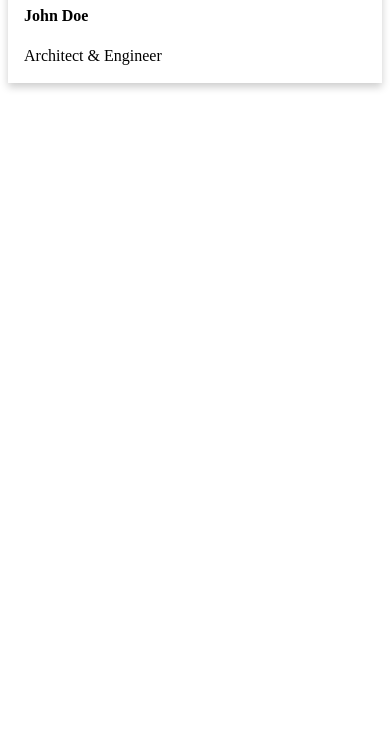
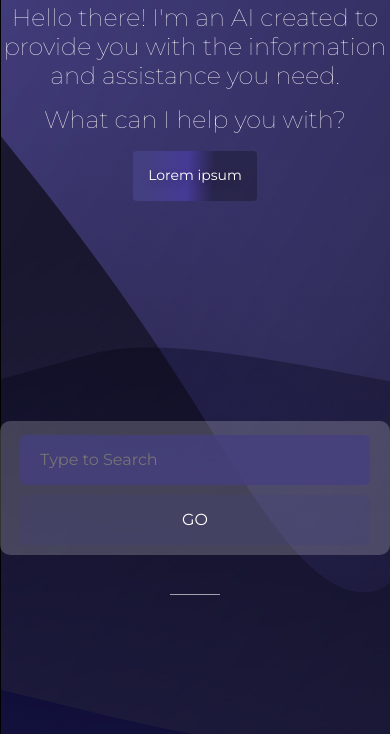
Before and after one commit to ashwanthbalakrishnan5/BudgetPal, a plain HTML site: page index.html in a window 390 px wide. Shown: the part 110-844 px from the top of the page. Drawn offline with nearby package versions, Linux system fonts and the light colour scheme.

Commit message:
Further Updates

```diff
--- a/index.html
+++ b/index.html
@@ -4,29 +4,88 @@
     <meta charset="UTF-8" />
     <meta http-equiv="X-UA-Compatible" content="IE=edge" />
     <meta name="viewport" content="width=device-width, initial-scale=1.0" />
-    <link rel="stylesheet" href="style.css" />
+
     <link rel="preconnect" href="https://fonts.googleapis.com" />
     <link rel="preconnect" href="https://fonts.gstatic.com" crossorigin />
     <!-- GOOGLE FONTS -->
+    <link rel="preconnect" href="https://fonts.googleapis.com" />
+    <link rel="preconnect" href="https://fonts.gstatic.com" crossorigin />
     <link
-      href="https://fonts.googleapis.com/css2?family=Montserrat&display=swap"
+      href="https://fonts.googleapis.com/css2?family=Montserrat:wght@100;400&display=swap"
       rel="stylesheet"
     />
-    <title>Document</title>
+    <!-- Fontawesome -->
+    <script
+      src="https://kit.fontawesome.com/6855bb3cdc.js"
+      crossorigin="anonymous"
+    ></script>
+    <!-- Bootstrap -->
+    <link
+      href="https://cdn.jsdelivr.net/npm/bootstrap@5.3.0-alpha2/dist/css/bootstrap.min.css"
+      rel="stylesheet"
+      integrity="sha384-aFq/bzH65dt+w6FI2ooMVUpc+21e0SRygnTpmBvdBgSdnuTN7QbdgL+OapgHtvPp"
+      crossorigin="anonymous"
+    />
+    <script
+      src="https://cdn.jsdelivr.net/npm/@popperjs/core@2.11.6/dist/umd/popper.min.js"
+      integrity="sha384-oBqDVmMz9ATKxIep9tiCxS/Z9fNfEXiDAYTujMAeBAsjFuCZSmKbSSUnQlmh/jp3"
+      crossorigin="anonymous"
+    ></script>
+    <script
+      src="https://cdn.jsdelivr.net/npm/bootstrap@5.3.0-alpha2/dist/js/bootstrap.min.js"
+      integrity="sha384-heAjqF+bCxXpCWLa6Zhcp4fu20XoNIA98ecBC1YkdXhszjoejr5y9Q77hIrv8R9i"
+      crossorigin="anonymous"
+    ></script>
+
+    <link rel="stylesheet" href="style.css" />
+    <title>BudgetPal</title>
+    <link rel="icon" type="image/x-icon" href="favi.ico" />
+
   </head>
-  <body style="background-image: url('img/GEEKS4GEEKS.png')">
-  <h1>BUDGETPAL</h1>
+  <body style="background-image: url('GEEKS4GEEKS.png')">
+    <h1>BUDGETPAL</h1>
+    <h2>
+      Hello there! I'm an AI created to provide you with the information and
+      assistance you need.
+    </h2>
+    <h3>What can I help you with?</h3>
 
-  <div class="dictionary">
-    <img src="" alt="Avatar" style="width:100%">
-    <div class="container">
-      <h4><b>John Doe</b></h4>
-      <p>Architect & Engineer</p>
+    <button
+      class="btn btn-primary"
+      type="button"
+      data-bs-toggle="offcanvas"
+      data-bs-target="#offcanvasRight"
+      aria-controls="offcanvasRight"
+    >
+      Lorem ipsum
+    </button>
+
+    <div
+      class="offcanvas offcanvas-end"
+      tabindex="-1"
+      id="offcanvasRight"
+      aria-labelledby="offcanvasRightLabel"
+    >
+      <div class="offcanvas-header">
+        <h5 class="offcanvas-title" id="offcanvasRightLabel">DICTIONARY</h5>
+        <button
+          type="button"
+          class="btn-close"
+          data-bs-dismiss="offcanvas"
+          aria-label="Close"
+        ></button>
+      </div>
+      <div class="offcanvas-body">...</div>
     </div>
-  </div>
 
+    <div class="main-search-input-wrap">
+      <div class="main-search-input fl-wrap">
+        <div class="main-search-input-item">
+          <input type="text" value="" placeholder="Type to Search" />
+        </div>
 
-
-
+        <button class="main-search-button">GO</button>
+      </div>
+    </div>
   </body>
 </html>
--- a/style.css
+++ b/style.css
@@ -1,24 +1,194 @@
-h1{
-  font-family: 'Montserrat', sans-serif;
-  margin: auto;
+/* text */
+h1 {
+  font-family: "Montserrat", sans-serif;
+  margin-top: 7%;
   font-size: 3.5em;
   color: #f7bf51;
   text-shadow: 2%;
+  text-align: center;
+  padding-bottom: 2%;
+}
+h2 {
+  font-family: "Montserrat", sans-serif;
+  font-weight: 100;
+  padding-top: 1%;
+  padding-bottom: 1%;
+  font-size: 1.5em;
+  color: #ffffff;
+  text-shadow: 2%;
+  text-align: center;
+}
+h3 {
+  font-family: "Montserrat", sans-serif;
+  font-weight: 100;
+  padding-top: 1%;
+  padding-bottom: 2%;
+  font-size: 1.5em;
+  color: #ffffff;
+  text-shadow: 2%;
+  text-align: center;
+}
+h5 {
+  font-family: "Montserrat", sans-serif;
+  font-weight: 100;
+  font-size: 1.5em;
+  color: #ffffff;
 }
 
-
-.dictionary {
-  /* Add shadows to create the "card" effect */
-  box-shadow: 0 4px 8px 0 rgba(0,0,0,0.2);
-  transition: 0.3s;
+/* Dictionary Button */
+.btn {
+  font-family: "Montserrat", sans-serif;
+  margin: 0 auto;
+  display: block;
+  outline: 0;
+  border: 0;
+  cursor: pointer;
+  color: #fff;
+  font-weight: 500;
+  border-radius: 4px;
+  font-size: 14px;
+  height: 50px;
+  padding: 0px 15px;
+  text-shadow: rgb(0 0 0 / 25%) 0px 3px 8px;
+  background: linear-gradient(
+    92.88deg,
+    #443f80 9.16%,
+    rgba(85, 67, 204, 0.45) 43.89%,
+    rgba(0, 0, 0, 0.263) 64.72%
+  );
+  transition: all 0.5s ease 0s;
 }
 
-/* On mouse-over, add a deeper shadow */
-.dictionary:hover {
-  box-shadow: 0 8px 16px 0 rgba(0,0,0,0.2);
+.btn:hover {
+  background-color: #ffffff;
+  color: #000000;
+  box-shadow: #443f80 9.16%, 0px 1px 40px;
+  transition: all 0.1s ease 0s;
 }
 
-/* Add some padding inside the card container */
-.dictionary{
-  padding: 2px 16px;
+/* Dictionary */
+
+.offcanvas {
+  background-image: url(OFFCANVAS.png);
+  padding-top: 20px;
+  color: #ffffff;
 }
+.offcanvas-backdrop.show {
+  opacity: 1;
+  background-color: #443f8053;
+  backdrop-filter: blur(5px);
+}
+
+/* SEARCH BOX */
+
+.main-search-input {
+  background: #443f808f;
+  padding: 0 120px 0 0;
+  border-radius: 1px;
+  margin-top: 200px;
+  box-shadow: 0px 0px 0px 6px rgba(255, 255, 255, 0);
+}
+
+.fl-wrap {
+  float: left;
+  width: 100%;
+  position: relative;
+}
+
+.main-search-input:before {
+  content: "";
+  position: absolute;
+  bottom: -40px;
+  width: 50px;
+  height: 1px;
+  background: rgba(255, 255, 255, 0.594);
+  left: 50%;
+  margin-left: -25px;
+}
+
+.main-search-input-item {
+  float: left;
+  width: 100%;
+  box-sizing: border-box;
+  border-right: 1px solid #eeeeeea7;
+  height: 50px;
+  position: relative;
+}
+
+.main-search-input-item input:first-child {
+  background-color: #443f80c8;
+  font-family: "Montserrat", sans-serif;
+  color: white;
+}
+
+.main-search-input-item input {
+  float: left;
+  border: none;
+  width: 100%;
+  height: 50px;
+  padding-left: 20px;
+}
+
+.main-search-button {
+  background: #443f803b;
+}
+
+.main-search-button {
+  position: absolute;
+  font-family: "Montserrat", sans-serif;
+  right: 0px;
+  height: 50px;
+  width: 120px;
+  color: #fff;
+  top: 0;
+  border: none;
+  border-top-right-radius: 0px;
+  border-bottom-right-radius: 0px;
+  cursor: pointer;
+  transition: all 0.5s ease 0s;
+}
+.main-search-button:hover {
+  color: #000000;
+  background-color: #ffffff8e;
+  transition: all 0.1s ease 0s;
+  box-shadow: #443f80 9.16%, 0px 1px 40px;
+}
+
+.main-search-input-wrap {
+  max-width: 1000px;
+  margin: 20px auto;
+  position: relative;
+}
+
+:focus {
+  outline: 0;
+}
+
+@media only screen and (max-width: 768px) {
+  .main-search-input {
+    background: rgba(255, 255, 255, 0.2);
+    padding: 14px 20px 10px;
+    border-radius: 10px;
+    box-shadow: 0px 0px 0px 10px rgba(255, 255, 255, 0);
+  }
+
+  .main-search-input-item {
+    width: 100%;
+    border: 1px solid #eee;
+    height: 50px;
+    border: none;
+    margin-bottom: 10px;
+  }
+
+  .main-search-input-item input {
+    border-radius: 6px !important;
+    background: #fff;
+  }
+
+  .main-search-button {
+    position: relative;
+    float: left;
+    width: 100%;
+    border-radius: 6px;
+  }
+}
```
Also changed, not shown: OFFCANVAS.png (added), favi.ico (added), search-solid.svg (added).
